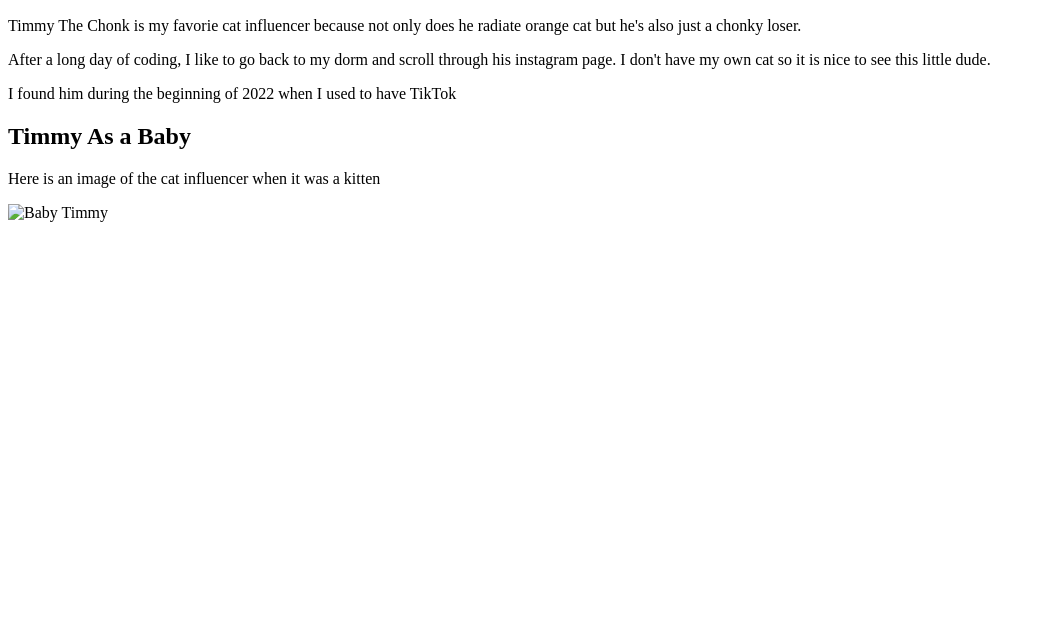
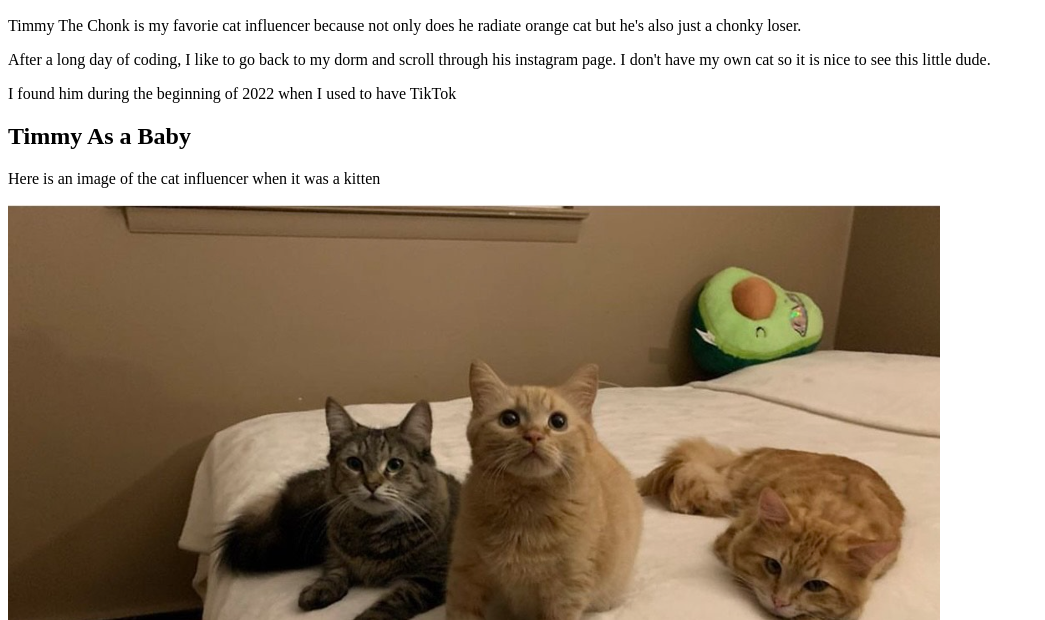
Before and after one commit to ste9jpg/itmd361_project1, a plain HTML site: page biooncat.html in a window 1280 px wide. Shown: the part 180-800 px from the top of the page, without its empty margins (0-1045 px from the left). Drawn offline with Linux system fonts and the light colour scheme.

Commit message:
cat image firstone(?)

```diff
--- a/biooncat.html
+++ b/biooncat.html
@@ -23,4 +23,4 @@
 
   <h2>Timmy As a Baby</h2>
   <p>Here is an image of the cat influencer when it was a kitten</p>
-  <img src="media/catpic1.jpg" alt="Baby Timmy" >
+  <img src="media/catpic1.png" alt="Baby Timmy" >
```
